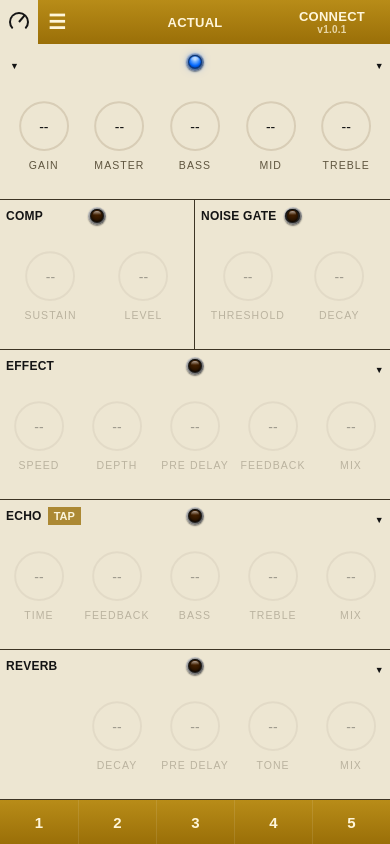
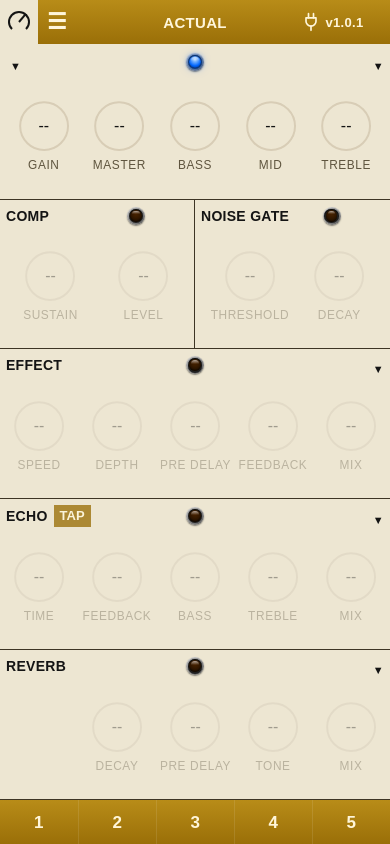
Before and after one commit to hnikolov/THRII-Controller, a plain HTML site: page index.html in a window 390 px wide. Drawn offline with Linux system fonts and the light colour scheme; no server answers.

Commit message:
further tuning the ui for mobile... WiP

```diff
--- a/src/app/version.js
+++ b/src/app/version.js
@@ -2,4 +2,4 @@
 // for a release; BUILD is a hash of the shipped files, written by `python scripts/check_release.py --stamp`. Any change
 // here makes the browser install the new service worker, which is how a release reaches installed apps.
 export const APP_VERSION = '1.0.1';
-export const BUILD = '675c6865';
+export const BUILD = '90ca1404';
--- a/src/ui/runtime/memoryView.js
+++ b/src/ui/runtime/memoryView.js
@@ -75,6 +75,10 @@ export class MemoryView {
     this.connectButton = document.createElement('button');
     this.connectButton.type = 'button';
     this.connectButton.className = 'strip-button';
+    this.connectButton.innerHTML = PLUG_ICON;
+    this.connectVersion = document.createElement('span');
+    this.connectVersion.className = 'strip-version';
+    this.connectButton.append(this.connectVersion);
     this.connectButton.addEventListener('click', () => this.onConnect(this.connected));
     connectSlot.append(this.connectButton);
     this.setConnection();
@@ -97,22 +101,20 @@ export class MemoryView {
     if (button) button.classList.toggle('is-active', !!active);
   }
 
-  // Shell-driven: one press connects; once connected the same button disconnects and shows the amp's firmware version
-  // (DISCONNECT until the activation has reported it). kind is the transport in use.
-  // Without an amp, the app's own version shows under CONNECT.
+  // Shell-driven: one press connects; once connected the same button disconnects. The plug beside the version is drawn
+  // plugged in while connected and blinks while connecting. The version is the amp's firmware once the activation has
+  // reported it, and the app's own without an amp. kind is the transport in use.
   setConnection({ kind = null, version = '', busy = false, error = '' } = {}) {
     this.connection = { kind, version, busy, error };
     this.connected = !!kind;
-    const connectedLabel = version ? `FW ${version}` : 'DISCONNECT';
-    this.connectButton.textContent = busy ? 'CONNECTING' : (kind ? connectedLabel : 'CONNECT');
-    if (!kind && !busy && this.appVersion) {
-      const caption = document.createElement('span');
-      caption.className = 'strip-caption';
-      caption.textContent = `v${this.appVersion}`;
-      this.connectButton.append(caption);
-    }
+    this.connectVersion.textContent = kind ? version : (this.appVersion ? `v${this.appVersion}` : '');
+    this.connectButton.classList.toggle('is-connected', !!kind);
+    this.connectButton.classList.toggle('is-busy', busy);
+    this.connectButton.setAttribute('aria-label', busy ? 'Connecting' : (kind ? 'Disconnect' : 'Connect'));
     this.connectButton.disabled = busy;
-    this.connectButton.title = kind ? `Connected over ${kind.toUpperCase()}. Press to disconnect.` : error;
+    this.connectButton.title = kind
+      ? `Connected over ${kind.toUpperCase()}${version ? `, amp firmware ${version}` : ''}. Press to disconnect.`
+      : (error || 'Connect to the amp');
   }
 
   // Shell-driven: the app's version, and onUpdate while an app update waits (null hides the update button).
@@ -179,6 +181,10 @@ export class MemoryView {
   }
 }
 
+// A plug: prongs, body and cord. The body is filled while connected (runtime.css).
+const PLUG_ICON = '<svg class="strip-plug" viewBox="0 0 24 24" aria-hidden="true">'
+  + '<path d="M9 2v5M15 2v5M12 17v5"/><path class="strip-plug-body" d="M6 7h12v4a6 6 0 0 1-12 0z"/></svg>';
+
 function labelFor(slot) {
   return slot === null ? 'ACTUAL' : `USER MEMORY ${slot}`;
 }
--- a/src/ui/runtime/runtime.css
+++ b/src/ui/runtime/runtime.css
@@ -278,12 +278,35 @@ body {
   cursor: default;
 }
 
-/* The app's version under CONNECT. */
-.strip-caption {
-  display: block;
-  margin-top: 2px;
-  font-size: 9px;
-  opacity: 0.75;
+/* CONNECT: a plug and, beside it, the app's version (the amp's firmware while connected). */
+.strip-button {
+  display: inline-flex;
+  align-items: center;
+  justify-content: center;
+  gap: 5px;
+}
+
+.strip-plug {
+  flex: none;
+  width: 18px;
+  height: 18px;
+  fill: none;
+  stroke: currentColor;
+  stroke-width: 2;
+  stroke-linecap: round;
+  stroke-linejoin: round;
+}
+
+.strip-button.is-connected .strip-plug-body {
+  fill: currentColor;
+}
+
+.strip-button.is-busy .strip-plug {
+  animation: page-activity 0.5s ease-in-out infinite alternate;
+}
+
+.strip-version {
+  font-size: 10px;
 }
 
 /* Shown only while an app update waits: one press installs it (the app restarts). */
@@ -1020,10 +1043,11 @@ button.module-badge:disabled {
   :root {
     --app-width: 100vw;
     --header-height: 44px;
-    --ui-font-size: 12px;
+    --ui-font-size: 14px;
     --knob-size: min(18vw, 76px);
-    --center-font-size: min(3.6vw, 14px);
-    --knob-font-size: min(2.7vw, 11px);
+    --center-font-size: min(4.1vw, 16px);
+    /* Five labels share the width: "PRE DELAY" must keep inside its fifth. */
+    --knob-font-size: min(3.05vw, 12px);
     --led-size: 18px;
     --strip-side: 116px;
   }
@@ -1031,7 +1055,7 @@ button.module-badge:disabled {
   /* Both sides of the top strip are as wide as three tabs, so the preset name stays on the screen centre; the name
      takes all the width between them, and the view sets a long name smaller until it fits. */
   .top-strip {
-    font-size: 13px;
+    font-size: 15px;
     grid-template-columns: var(--strip-side) minmax(0, 1fr) var(--strip-side);
     gap: 4px;
   }
@@ -1048,8 +1072,14 @@ button.module-badge:disabled {
     padding: 0 6px;
   }
 
-  .strip-caption {
-    font-size: 10px;
+  /* Smaller than the strip's text, so the plug, the firmware version and the update button fit one side. */
+  .strip-plug {
+    width: 20px;
+    height: 20px;
+  }
+
+  .strip-version {
+    font-size: 13px;
   }
 
   .strip-item.has-pages {
@@ -1066,37 +1096,64 @@ button.module-badge:disabled {
 
   .strip-page-button.is-icon,
   .strip-update-button {
-    font-size: 20px;
+    font-size: 22px;
   }
 
   .strip-page-button.is-knob::before {
-    width: 20px;
-    height: 20px;
+    width: 22px;
+    height: 22px;
   }
 
   .strip-page-button.is-knob::after {
-    top: calc(50% - 9px);
-    height: 9px;
+    top: calc(50% - 10px);
+    height: 10px;
   }
 
   .footer-strip {
-    font-size: 15px;
+    font-size: 17px;
   }
 
   .amp-name,
   .amp-cab,
   .unit-selector.is-amp .unit-selector-button,
   .unit-selector.is-cab .unit-selector-button {
+    font-size: 16px;
+  }
+
+  .unit-selector-button,
+  .unit-selector-option,
+  .unit-selector.is-amp .unit-selector-option,
+  .unit-selector.is-cab .unit-selector-option,
+  .unit-selector-column-title {
     font-size: 14px;
   }
 
-  .unit-selector-button,
-  .unit-selector-option {
-    font-size: 12px;
+  .unit-selector-caret {
+    font-size: 11px;
+  }
+
+  /* The amp menu (row names and three families) fits the screen's width at this size only with less spacing. */
+  .unit-selector-row-label {
+    padding-right: 4px;
+    font-size: 11px;
+  }
+
+  .unit-selector.open .unit-selector-menu.is-grouped {
+    column-gap: 4px;
+  }
+
+  .unit-selector-column-title {
+    padding: 2px 4px 4px;
+    letter-spacing: 0.02em;
+  }
+
+  .unit-selector-menu.has-row-labels .unit-selector-option {
+    padding: 5px 4px;
+    letter-spacing: 0;
   }
 
   .module-badge {
-    font-size: 11px;
+    font-size: 13px;
   }
 
   /* The module head sits 2 px lower, clear of the line above; the LED moves with the title (it is centred on the
@@ -1110,8 +1167,13 @@ button.module-badge:disabled {
     top: calc(50% + 2px);
   }
 
+  /* In the half-width modules the LED stands right of the centre, clear of a title like NOISE GATE. */
+  .module-section.compact .module-led-slot {
+    left: 70%;
+  }
+
   .label {
-    letter-spacing: 0.1em;
+    letter-spacing: 0.05em;
   }
 
   /* The knob area fills the height between the strips: each row takes an equal share of what is left and centres
```
Also changed, not shown: src/ai/aiPresets.css (+80 -0 lines), src/ui/presets/presets.css (+65 -0 lines), test/unit/boot.test.js (+2 -2 lines), test/unit/runtime.test.js (+8 -7 lines), 1 other file.
